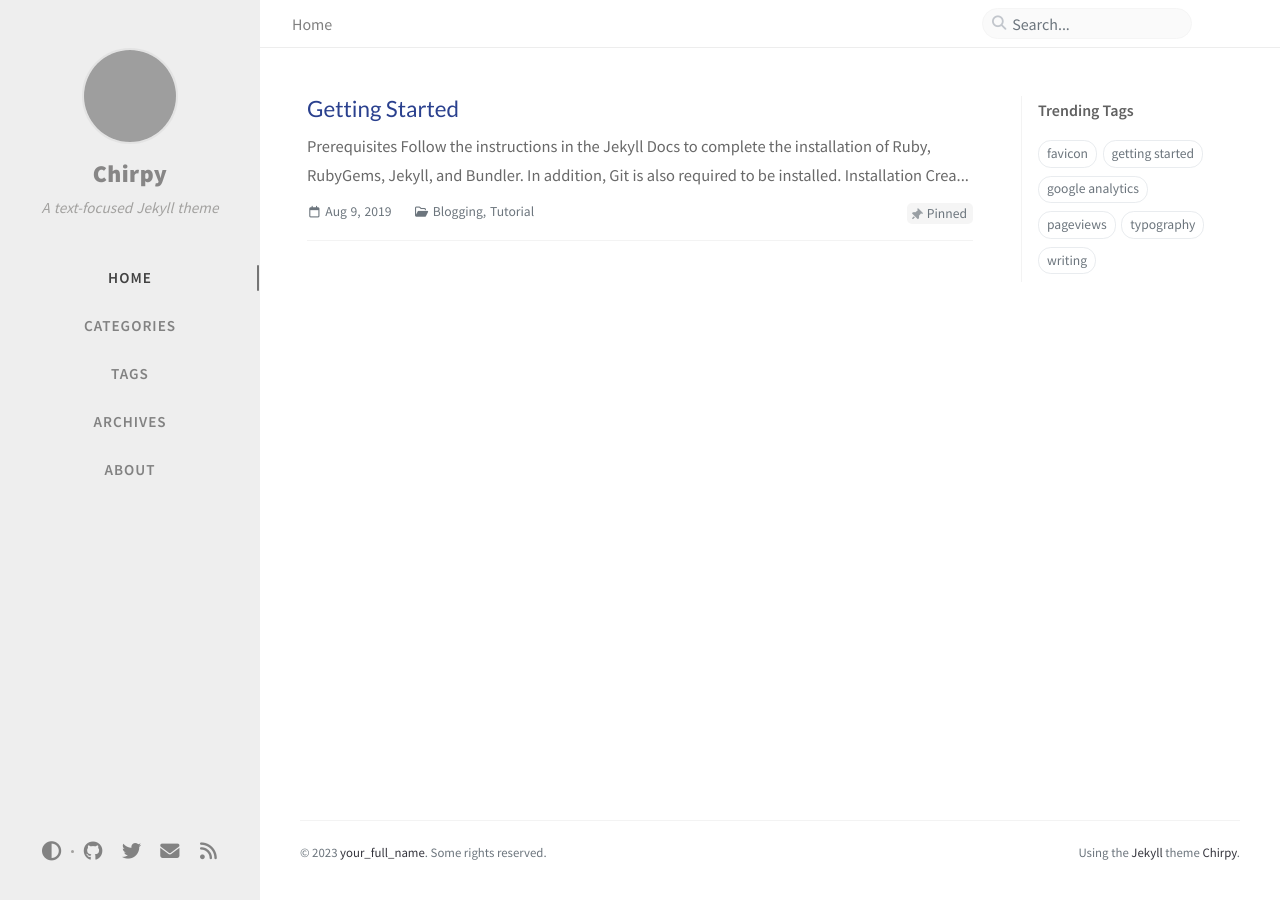
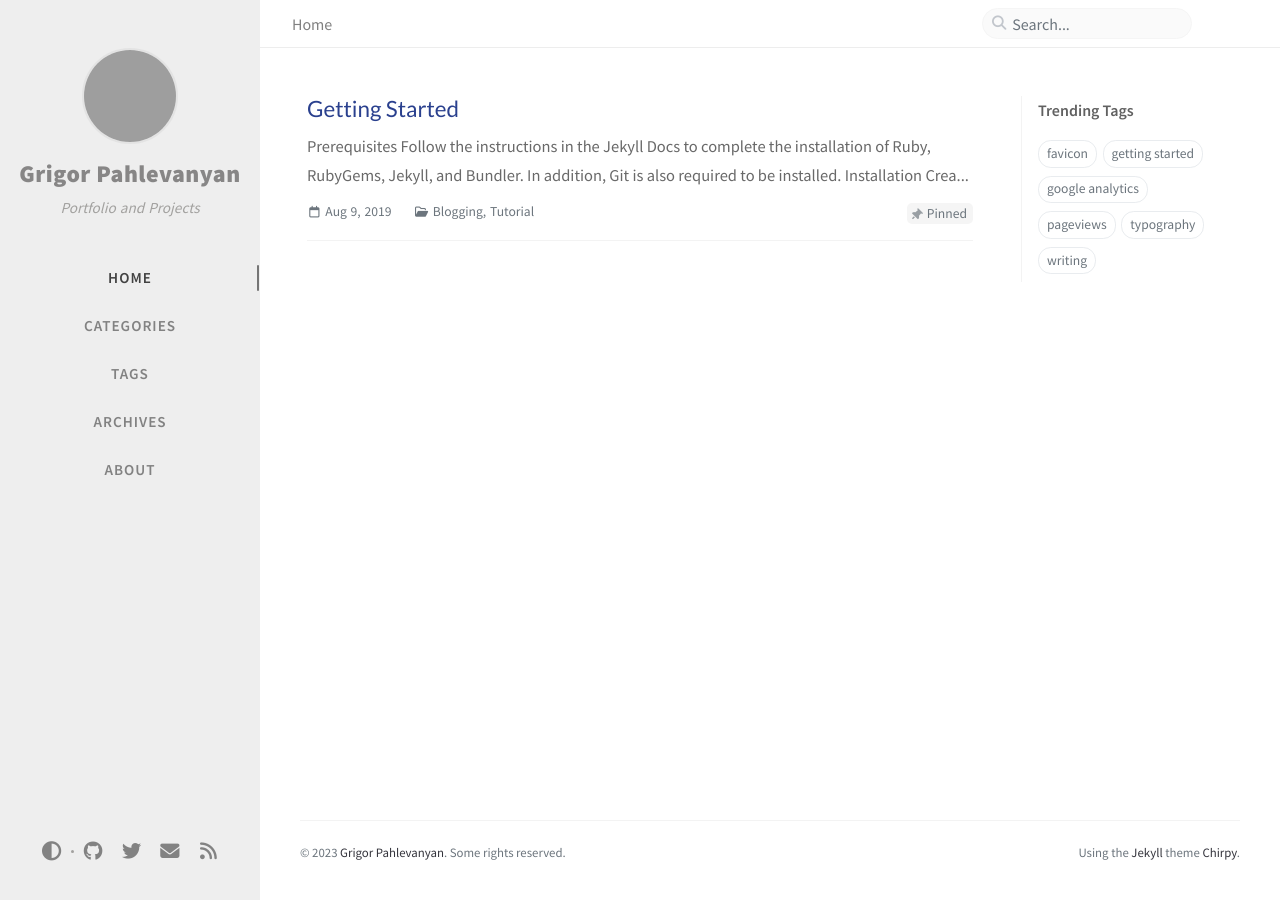
Before and after one commit to Grigor-Pahlevanyan/Grigor-Pahlevanyan.github.io, a Jekyll site: the page built from index.html, in a window 1280 px wide. Built offline with Jekyll 4.4.1, drawn with Linux system fonts in a browser that asks for light colours; comment, search, counter and statistics services are not loaded; grey boxes are pictures that could not be loaded.

Commit message:
hardcore fixing

```diff
--- a/_config.yml
+++ b/_config.yml
@@ -14,36 +14,36 @@
 
 
 # Change to your timezone › http://www.timezoneconverter.com/cgi-bin/findzone/findzone
-timezone: Asia/Shanghai
+timezone: EST
 
 # jekyll-seo-tag settings › https://github.com/jekyll/jekyll-seo-tag/blob/master/docs/usage.md
 # ↓ --------------------------
 
-title: Chirpy                          # the main title
+title: Grigor Pahlevanyan                          # the main title
 
-tagline: A text-focused Jekyll theme   # it will display as the sub-title
+tagline: Portfolio and Projects  # it will display as the sub-title
 
 description: >-                        # used by seo meta and the atom feed
-  A minimal, responsive, and powerful Jekyll theme for presenting professional writing.
+  Portfolio and Projects
 
 # fill in the protocol & hostname for your site, e.g., 'https://username.github.io'
-url: ''
+url: 'https://grigor-pahlevanyan.github.io'
 
 github:
-  username: github_username             # change to your github username
+  username: Grigor-Pahlevanyan             # change to your github username
 
-twitter:
-  username: twitter_username            # change to your twitter username
+linkedin:
+  username: Grigor Pahlevanyan           # change to your twitter username
 
 social:
   # Change to your full name.
   # It will be displayed as the default author of the posts and the copyright owner in the Footer
-  name: your_full_name
-  email: example@domain.com             # change to your email address
+  name: Grigor Pahlevanyan
+  email: pahlevag@mcmaster.ca             # change to your email address
   links:
     # The first element serves as the copyright owner's link
-    - https://twitter.com/username      # change to your twitter homepage
-    - https://github.com/username       # change to your github homepage
+    - https://www.linkedin.com/in/grigorpahlevanyan/      # change to your twitter homepage
+    - https://github.com/Grigor-Pahlevanyan       # change to your github homepage
     # Uncomment below to add more social links
     # - https://www.facebook.com/username
     # - https://www.linkedin.com/in/username
@@ -71,17 +71,17 @@
 #     light  - Use the light color scheme
 #     dark   - Use the dark color scheme
 #
-theme_mode:   # [light|dark]
+theme_mode: # [light|dark]
 
 # The CDN endpoint for images.
 # Notice that once it is assigned, the CDN url
 # will be added to all image (site avatar & posts' images) paths starting with '/'
 #
 # e.g. 'https://cdn.com'
-img_cdn: 'https://chirpy-img.netlify.app'
+img_cdn:
 
 # the avatar on sidebar, support local or CORS resources
-avatar: '/commons/avatar.jpg'
+avatar: https://avatars.githubusercontent.com/u/110870423?v=4
 
 # boolean type, the global switch for ToC in posts.
 toc: true
```
